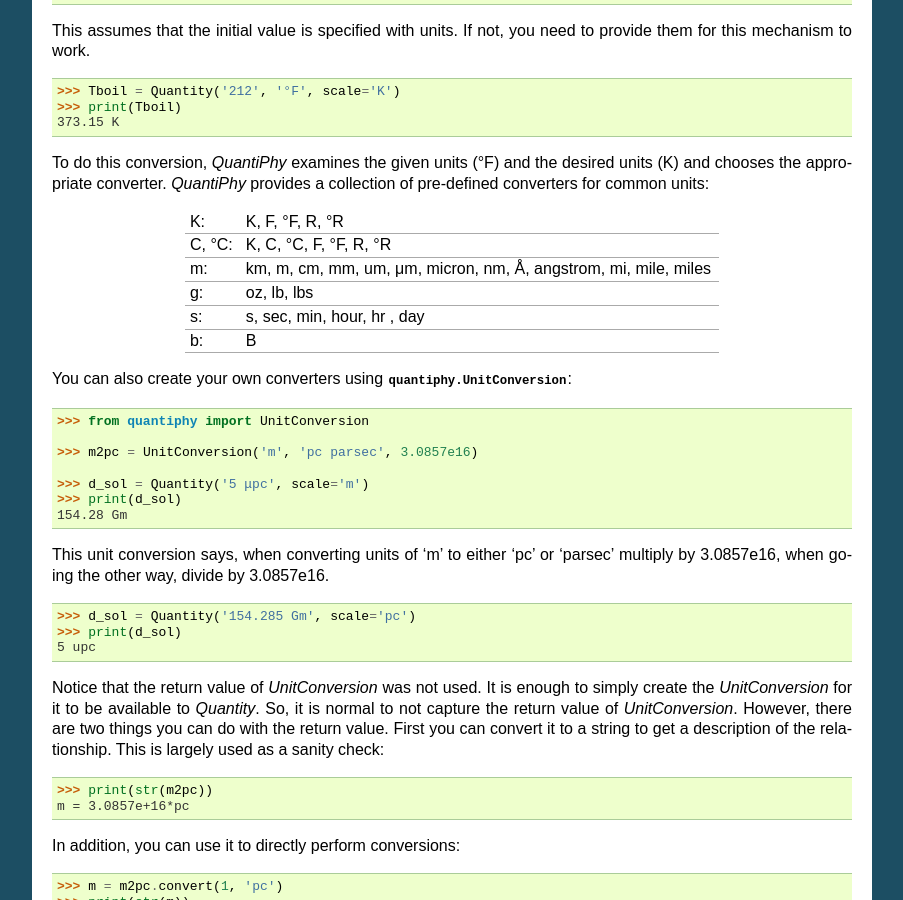
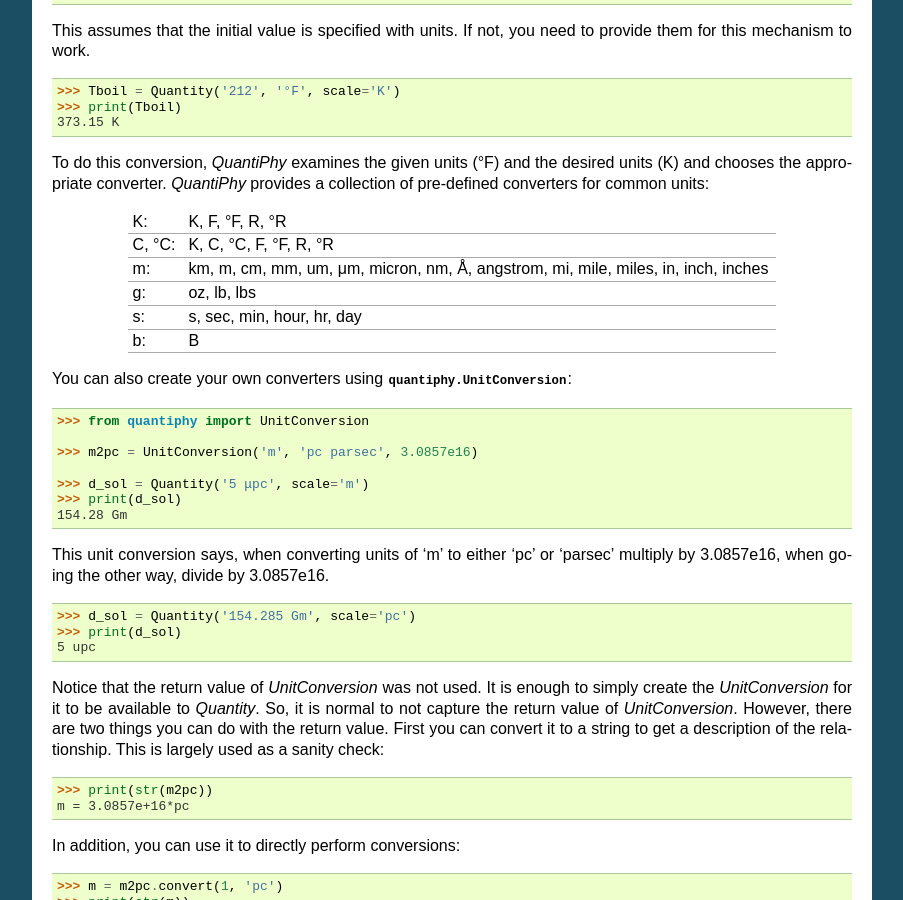
Before and after one commit to KenKundert/quantiphy, a Sphinx documentation site: the page built from doc/user.rst, in a window 1280 px wide and 900 px high, scrolled down 5412 px. Shown: the whole window, without its empty margins (198-1101 px from the left). Built offline with Sphinx 7.4.7, drawn with Linux system fonts in a browser that asks for light colours; some of the changed text lies outside the part shown.

Commit message:
Add unit conversions for inches.

```diff
--- a/doc/conf.py
+++ b/doc/conf.py
@@ -25,7 +25,14 @@
 
 # Add any Sphinx extension module names here, as strings. They can be extensions
 # coming with Sphinx (named 'sphinx.ext.*') or your custom ones.
-extensions = ['sphinx.ext.autodoc', 'sphinx.ext.doctest', 'sphinx.ext.todo', 'sphinx.ext.coverage', 'sphinx.ext.viewcode']
+extensions = '''
+    sphinx.ext.autodoc
+    sphinx.ext.coverage
+    sphinx.ext.doctest
+    sphinx.ext.napoleon
+    sphinx.ext.todo
+    sphinx.ext.viewcode
+'''.split()
 
 # Add any paths that contain templates here, relative to this directory.
 templates_path = ['.templates']
@@ -41,7 +48,7 @@
 
 # General information about the project.
 project = u'quantiphy'
-copyright = u'2017, Ken Kundert'
+copyright = u'2017-2018, Ken Kundert'
 
 # The version info for the project you're documenting, acts as replacement for
 # |version| and |release|, also used in various other places throughout the
--- a/doc/user.rst
+++ b/doc/user.rst
@@ -371,14 +371,15 @@
 units (K) and chooses the appropriate converter.  *QuantiPhy* provides
 a collection of pre-defined converters for common units:
 
-====== ===============================================================
+====== ================================================================
 K:     K, F, °F, R, °R
 C, °C: K, C, °C, F, °F, R, °R
-m:     km, m, cm, mm, um, μm, micron, nm, Å, angstrom, mi, mile, miles
+m:     km, m, cm, mm, um, μm, micron, nm, Å, angstrom, mi, mile, miles,
+       in, inch, inches
 g:     oz, lb, lbs
-s:     s, sec, min, hour, hr , day
+s:     s, sec, min, hour, hr, day
 b:     B
-====== ===============================================================
+====== ================================================================
 
 You can also create your own converters using :class:`quantiphy.UnitConversion`:
 
--- a/quantiphy.py
+++ b/quantiphy.py
@@ -298,6 +298,7 @@
 UnitConversion('m', 'nm', 1/1000000000)
 UnitConversion('m', 'Å angstrom', 1/10000000000)
 UnitConversion('m', 'mi mile miles', 1609.344)
+UnitConversion('m', 'in inch inches', 0.0254)
 
 # Mass conversions {{{2
 UnitConversion('g', 'lb lbs', 453.59237)
--- a/test_unit_conversion.py
+++ b/test_unit_conversion.py
@@ -124,6 +124,9 @@
     assert q.render(scale='mi') == '621.37 umi'
     assert q.render(scale='mile') == '621.37 umile'
     assert q.render(scale='miles') == '621.37 umiles'
+    assert q.render(scale='in') == '39.37 in'
+    assert q.render(scale='inch') == '39.37 inch'
+    assert q.render(scale='inches') == '39.37 inches'
 
     q=Quantity('1_m')
     assert q.render() == '1 m'
```
